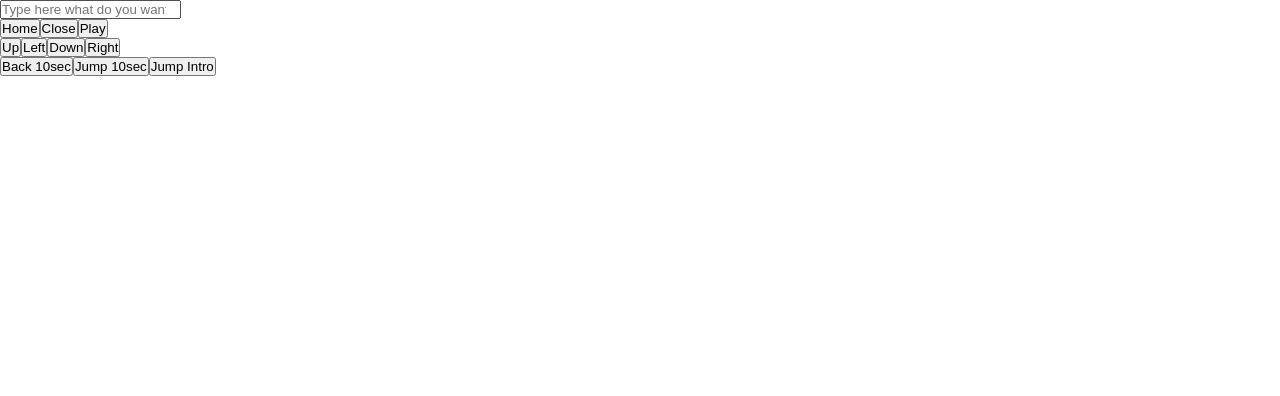
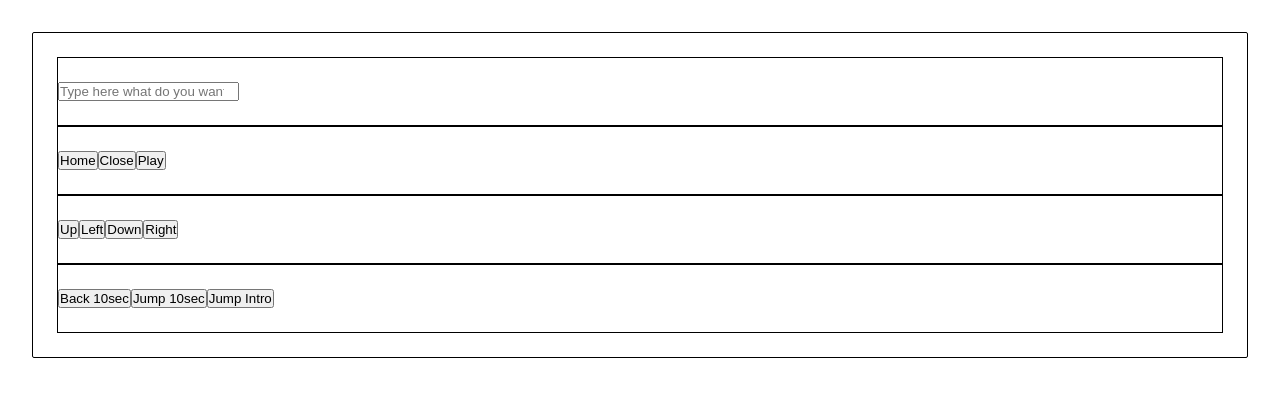
Before and after one commit to renatodamazio/control-prime, a React (Create React App) app in the folder front/: page / in a window 1280 px wide. Shown: the top 396 px of the page. Built offline with nearby package versions, Linux system fonts and the light colour scheme.

Commit message:
Add marcation to App, header, section, main, and Reset.css

```diff
--- a/front/src/App.css
+++ /dev/null
@@ -1,6 +0,0 @@
-*{
-    padding: 0;
-    margin: 0;
-    outline: none;
-    box-sizing: border-box;
-}
--- a/front/src/App.js
+++ b/front/src/App.js
@@ -1,4 +1,6 @@
-import './App.css';
+import './Reset.css';
+import { Main } from './AppStyles';
+
 import ControlNaviation from './control-navigation/ControlNaviation';
 import ControlOptions from './control-options/ControlOptions';
 import QuickMenu from './quick-menu/QuickMenu';
@@ -6,22 +8,20 @@ import SearchBar from './search-bar/SearchBar';
 
 function App() {
   return (
-    <>
+    <Main>
       <header>
         <SearchBar/>
       </header>
       <nav>
         <QuickMenu/>
       </nav>
-      <main>
-        <section>
-          <ControlNaviation/>
-        </section>
-      </main>
+      <section>
+        <ControlNaviation/>
+      </section>
       <footer>
         <ControlOptions/>
       </footer>
-    </>
+    </Main>
   );
 }
 
--- /dev/null
+++ b/front/src/AppStyles.js
@@ -0,0 +1,10 @@
+import styled from 'styled-components';
+
+export const Main = styled.main`
+    border: 1px solid black;
+    border-radius: 2px;
+    background: #fff;
+    margin: 0 auto;
+    position: relative;
+    padding: 24px;
+`
--- /dev/null
+++ b/front/src/Reset.css
@@ -0,0 +1,21 @@
+*{
+    padding: 0;
+    margin: 0;
+    outline: none;
+    box-sizing: border-box;
+}
+
+html, body {
+    width: 100%;
+    height: 100%;
+    padding: 16px;
+    font-size: 1rem;
+}
+
+section, header, footer, nav {
+    padding: 24px 0;
+    text-align: center;
+    display: flex;
+    align-items: center;
+    border: 1px solid #000;
+}
```
